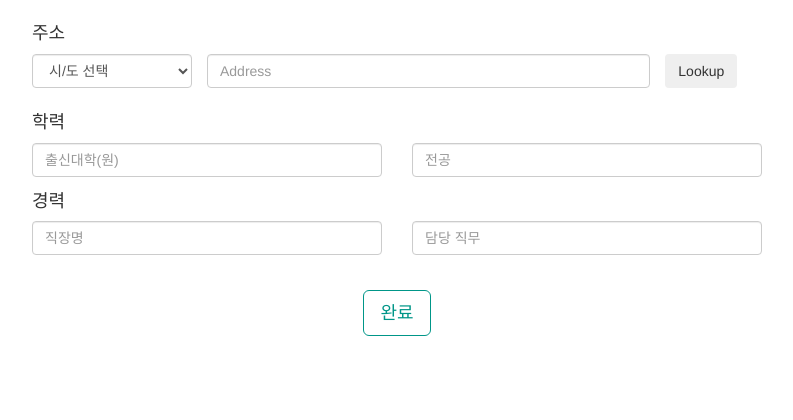
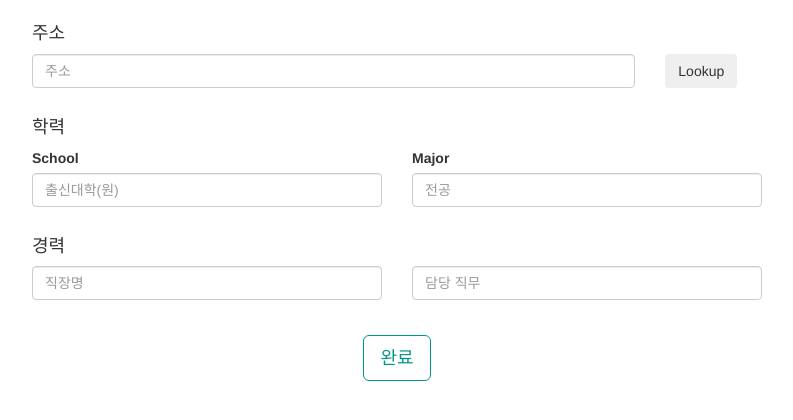
Before and after one commit to suminb/bnd, a Flask app: page /user/info/2 in a window 1280 px wide. Shown: the part 175-595 px from the top of the page, without its empty margins (338-1131 px from the left). Run offline with Flask 2, Linux system fonts and the light colour scheme; the visitor is signed in with stand-in values (Sample User, id 1); data comes from the database, SQL or seed files in the repository; data that the repository does not hold is empty; some libraries are stand-ins or nearby versions.

Commit message:
Update school and major information

```diff
--- a/bnd/forms.py
+++ b/bnd/forms.py
@@ -39,7 +39,9 @@ class UserInfoForm(Form):
 
 
 class UserInfoForm2(Form):
-    education = StringField('Education', validators=[])
+    school = StringField('School', validators=[])
+    major = StringField('Major', validators=[])
+    address = StringField('Major', validators=[])
 
 
 
--- a/bnd/models.py
+++ b/bnd/models.py
@@ -10,13 +10,15 @@ import click
 
 db = SQLAlchemy()
 
-try:
-    if db.engine.driver != 'psycopg2':
-        JSON = ARRAY = db.String
-    pass
-except RuntimeError:
-    # NOTE: This is a temporary solution
-    JSON = ARRAY = db.String
+JsonType = db.String().with_variant(JSON(), 'postgresql')
+
+# try:
+#     if db.engine.driver != 'psycopg2':
+#         JSON = ARRAY = db.String
+#     pass
+# except RuntimeError:
+#     # NOTE: This is a temporary solution
+#     JSON = ARRAY = db.String
 
 
 class CRUDMixin(object):
@@ -81,7 +83,7 @@ class User(db.Model, UserMixin, CRUDMixin):
     phone = db.Column(db.String)
     address = db.Column(db.String)
     picture = db.Column(db.String)
-    data = db.Column(JSON)
+    data = db.Column(JsonType)
     goals = db.relationship('Goal', backref='user', lazy='dynamic')
     evaluations = db.relationship('Evaluation', backref='user', lazy='dynamic')
 
--- a/bnd/templates/macros.html
+++ b/bnd/templates/macros.html
@@ -1,6 +1,8 @@
-{% macro render_field(field) %}
+{% macro render_field(field, show_label=True) %}
   <div class="form-group">
-    {{ field.label(class_='col-sm-12') }}
+    {% if show_label %}
+      {{ field.label(class_='col-sm-12') }}
+    {% endif %}
     <div class="col-sm-12">{{ field(class_='form-control', **kwargs)|safe }}</div>
     {% if field.errors %}
       <ul class="errors">
--- a/bnd/templates/user/info2.html
+++ b/bnd/templates/user/info2.html
@@ -5,50 +5,39 @@
 
   <div class="text-center">
     <h1>Optional Information</h1>
+
     <p class="lead">추가 입력 정보입니다.</p>
   </div>
 
   <form class="form-horizontal" role="form" method="post" action="">
     {{ form.csrf_token }}
 
-    <div id="section06">
     <h4>주소</h4>
-      <div class="row">
-        <div class="col-xs-3">
-          <select class="selectpicker show-tick form-control">
-            <option>시/도 선택</option>
-            <option>011</option>
-            <option>012</option>
-            <option>013</option>
-          </select>
-        </div>
-        <div class="col-xs-7">
-          <div class="form-group">
-            <input class="form-control" placeholder="Address">
-          </div>
+
+    <div class="row form-group">
+      <div class="col-xs-10">
+        {{ render_field(form.address, show_label=False, placeholder="주소") }}
       </div>
       <div class="col-xs-2">
         <button type="button" class="btn">Lookup</button>
       </div>
+    </div>
+    <!--end row-->
 
-      </div><!--end row-->
-    </div> <!--end section 06-->
+    <h4>학력</h4>
 
-    <div id="section07">
-      <h4>학력</h4>
     <div class="row form-group">
       <div class="col-sm-6">
-
-            <input class="form-control" placeholder="출신대학(원)">
+        {{ render_field(form.school, placeholder="출신대학(원)") }}
       </div>
       <div class="col-xs-6">
-            <input class="form-control" placeholder="전공">
+        {{ render_field(form.major, placeholder="전공") }}
       </div>
-      </div><!--end row-->
-    </div><!--end Section 07-->
+    </div>
+    <!--end row-->
 
-    <div id="section08">
     <h4>경력</h4>
+
     <div class="row form-group">
       <div class="col-xs-6">
         <input class="form-control" placeholder="직장명">
@@ -57,11 +46,11 @@
         <input class="form-control" placeholder="담당 직무">
       </div>
 
-      </div><!--end row-->
-    </div><!--end Section 08-->
+    </div>
+    <!--end row-->
 
     <div class="options text-center">
-      <button class="btn btn-lg btn-green" type="button">완료</button>
+      <button class="btn btn-lg btn-green" type="submit">완료</button>
     </div>
   </form>
 
--- a/bnd/user.py
+++ b/bnd/user.py
@@ -79,8 +79,6 @@ def user_info():
 @user_module.route('/info/2', methods=['get', 'post'])
 @login_required
 def user_info2():
-    #guser = google.get('userinfo')
-    #user = User.get_by_oauth_id(guser.data['id'])
     user = current_user
 
     form = UserInfoForm2(request.form, obj=user)
@@ -88,7 +86,7 @@ def user_info2():
     if form.validate_on_submit():
         form.populate_obj(user)
 
-        keys = ('question1', 'question2', 'question3')
+        keys = ('school', 'major')
 
         # If the old dict is re-used, the user.data field won't be updated
         data = dict(user.data)
```
Lines whose indentation alone changed are shown as unchanged.
